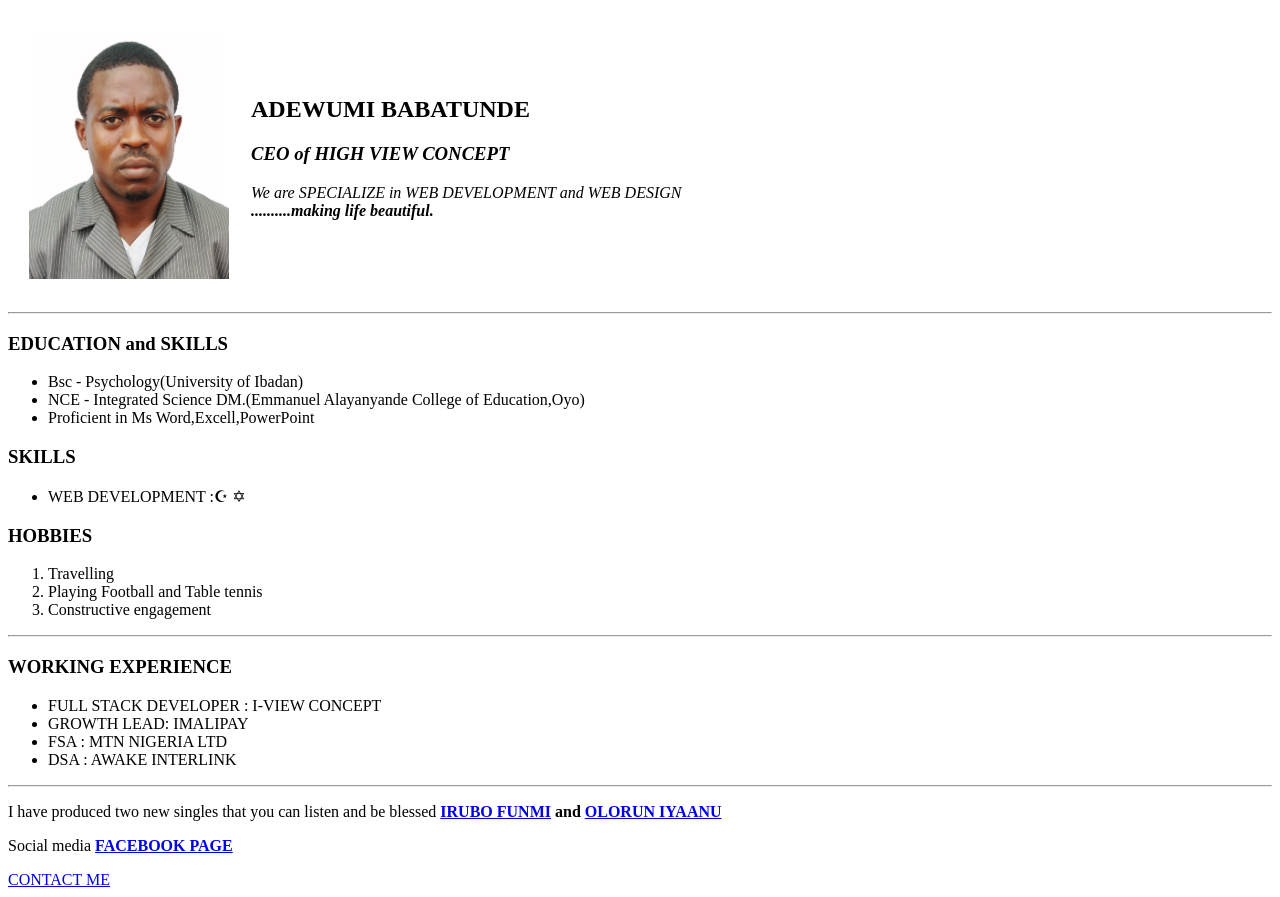
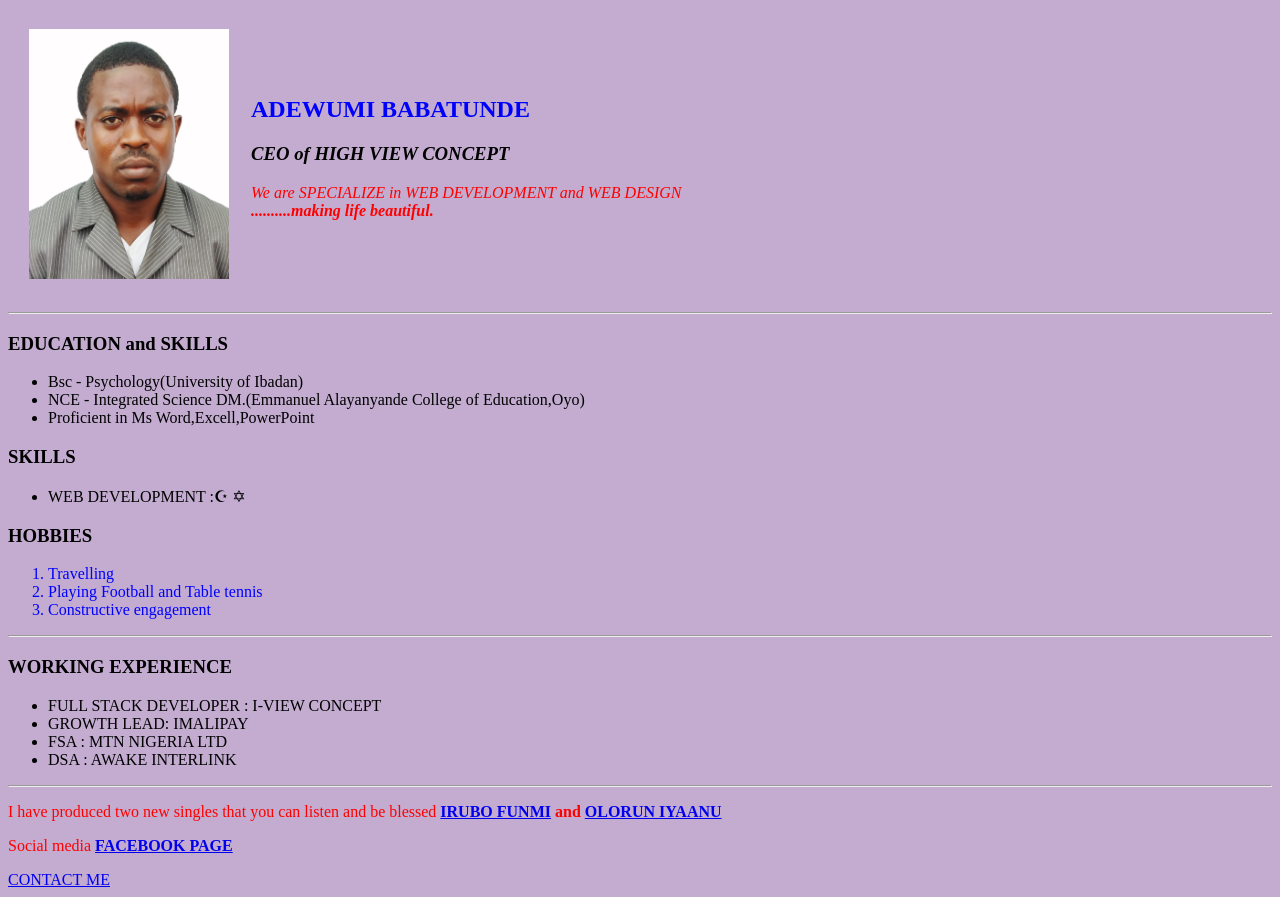
Before and after one commit to Babadariji/CV, a plain HTML site: page index.html in a window 1280 px wide. Drawn offline with Linux system fonts and the light colour scheme.

Commit message:
Update index.html

```diff
--- a/index.html
+++ b/index.html
@@ -5,7 +5,23 @@
     <meta charset="utf-8">
     <title>HIGH VIEW CONCEPT</title>
 </head>
+  <style>
+        body {
+            background-color: #C3ACD0;
+        }
 
+        h2 {
+            color: blue;
+        }
+
+        ol {
+            color: blue;
+        }
+
+        p {
+            color: red;
+        }
+    </style>
 <body>
     <table cellspacing="20">
         <tr>
```
